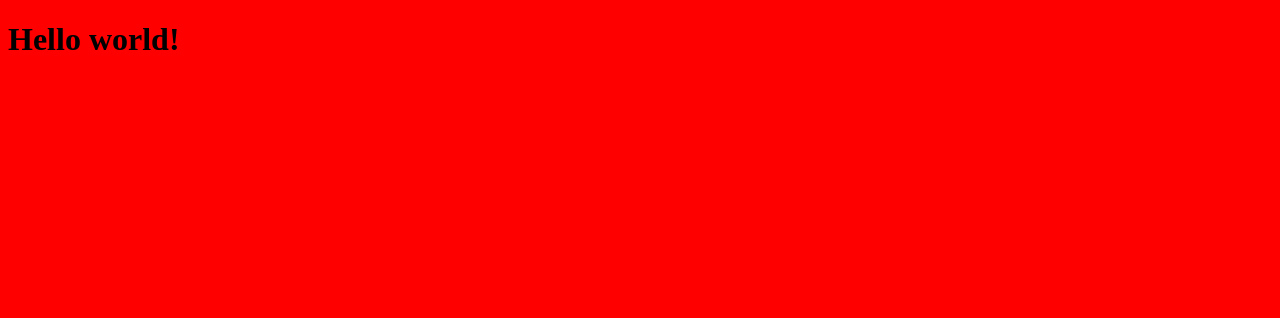
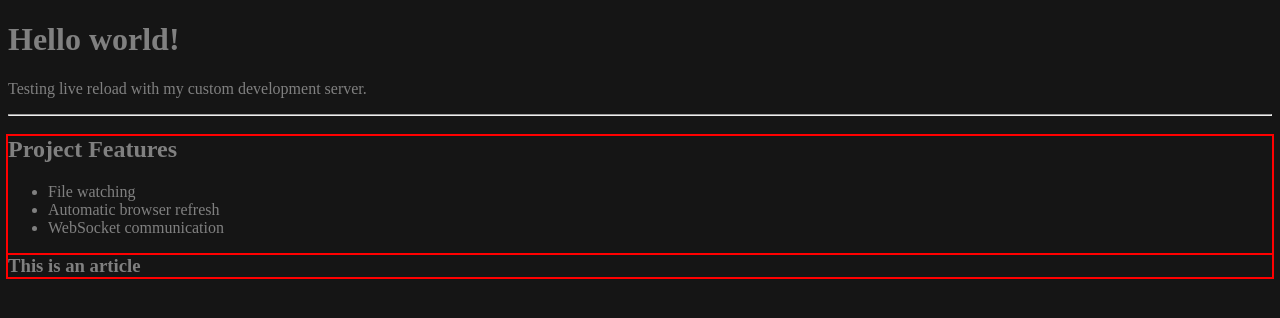
Before and after one commit to use-root/Tools, a plain HTML site: page live-server/Public/index.html in a window 1280 px wide. Drawn offline with Linux system fonts and the light colour scheme.

Commit message:
Test files

```diff
--- a/live-server/Public/index.html
+++ b/live-server/Public/index.html
@@ -3,10 +3,31 @@
   <head>
     <meta charset="UTF-8" />
     <meta name="viewport" content="width=device-width, initial-scale=1.0" />
-    <title>Document</title>
     <link rel="stylesheet" href="./styles.css" />
+    <title>Live Server Demo</title>
   </head>
+
   <body>
     <h1>Hello world!</h1>
+
+    <p>Testing live reload with my custom development server.</p>
+
+    <hr />
+
+    <section>
+      <h2>Project Features</h2>
+
+      <ul>
+        <li>File watching</li>
+        <li>Automatic browser refresh</li>
+        <li>WebSocket communication</li>
+      </ul>
+
+      <section>
+        <article>
+          <h3>This is an article</h3>
+        </article>
+      </section>
+    </section>
   </body>
 </html>
--- a/live-server/Public/styles.css
+++ b/live-server/Public/styles.css
@@ -1,3 +1,8 @@
 body {
-  background-color: red;
+  background-color: #151515;
+  color: gray;
 }
+
+section {
+  outline: solid red 2px;
+}
```
